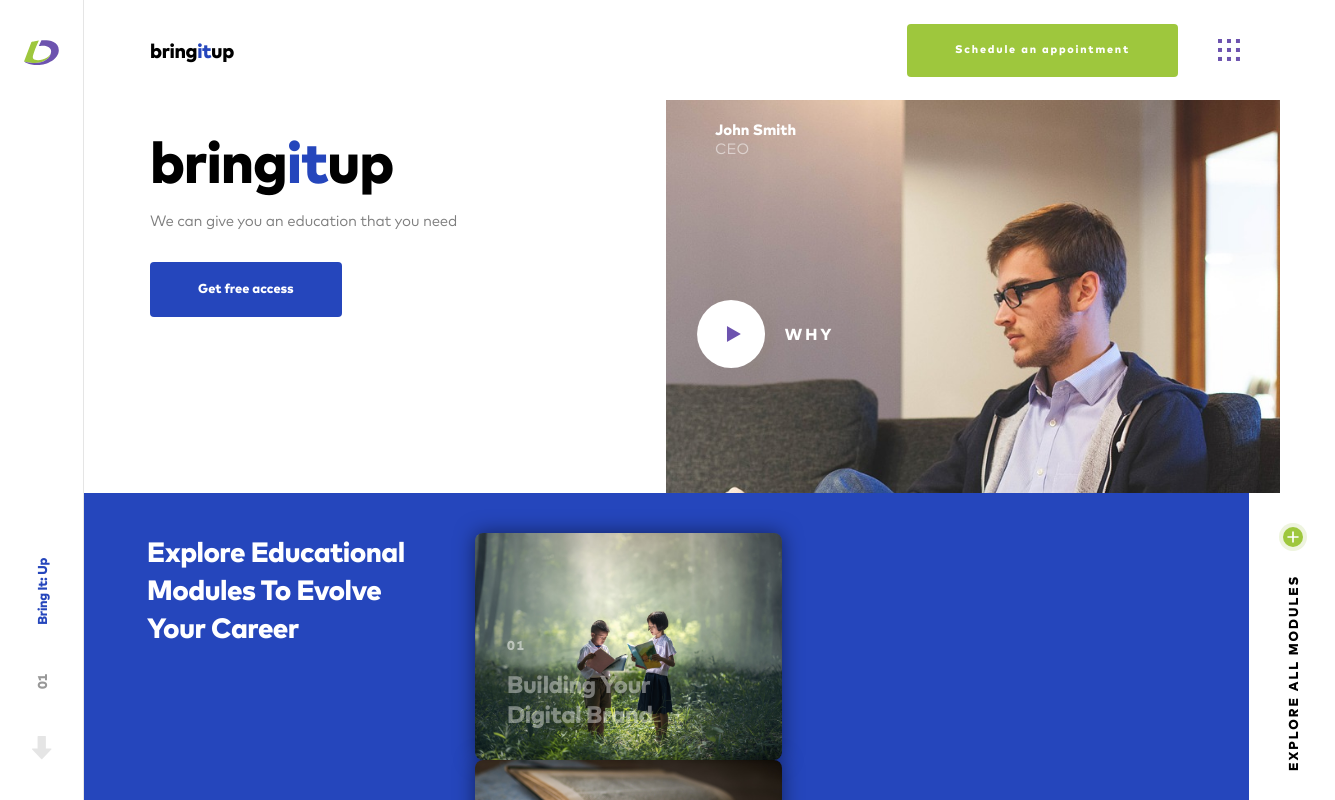
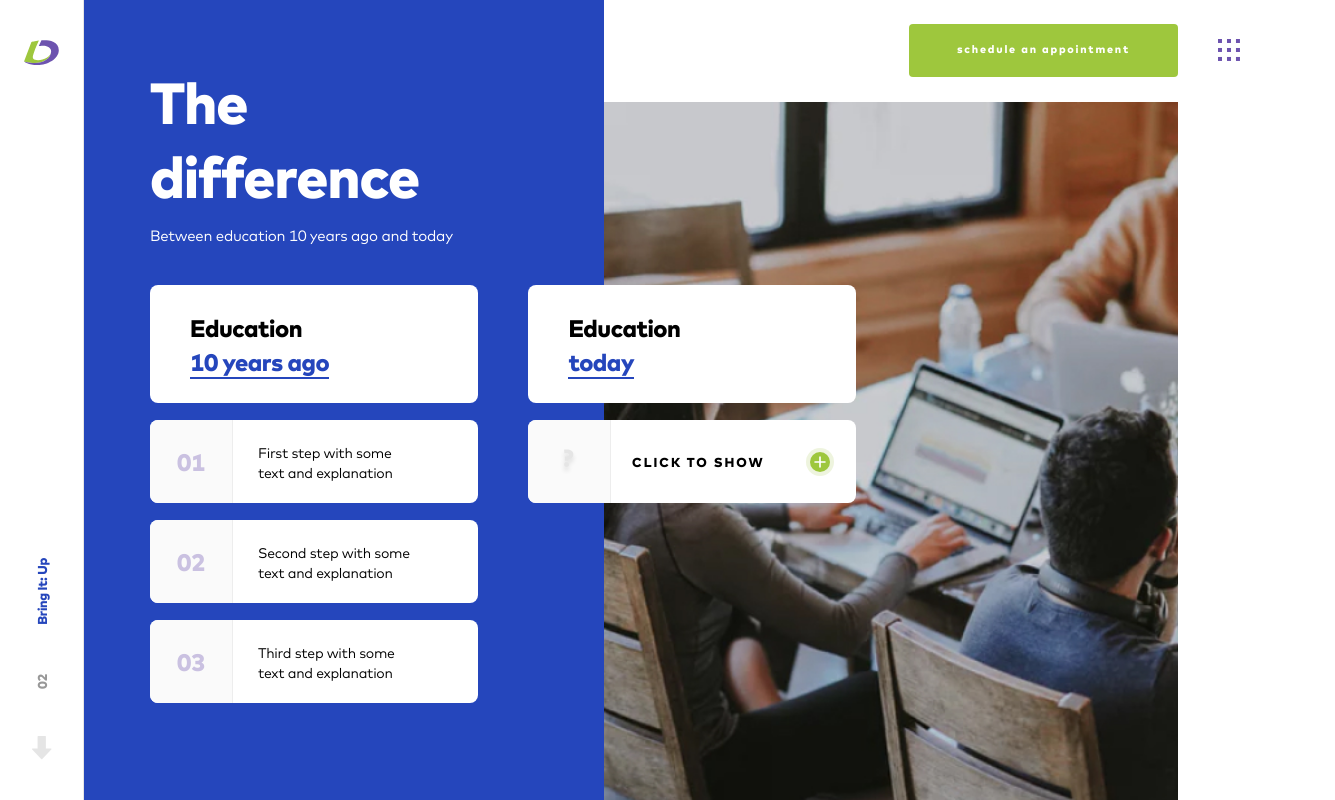
Before and after one commit to NecroSith/Javascript_4.0_final, a plain HTML site: page index.html in a window 1280 px wide. Both pictures are taken after a click on the link 41 px from the left and 748 px from the top of the page. Shown: the top 800 px of the page, 1335 px wide, since content can reach past the window. Drawn offline with Linux system fonts and the light colour scheme.

Commit message:
Slider on the main page done

```diff
--- a/index.html
+++ b/index.html
@@ -10,7 +10,7 @@
 </head>
 <body>
     <div class="page">
-        <div class="showup">
+        <div class="showup slide">
             <div class="menu">
                 <div class="evolve">bring<span>it</span>up</div>
                 <div class="menu__block">
@@ -180,7 +180,7 @@
         </div>
 
 
-        <div class="difference">
+        <div class="difference slide">
             <div class="menu">
                 <div class="evolve hidden">bring<span>it:</span>up</div>
                 <div class="menu__block">
@@ -293,7 +293,7 @@
             </div>
         </div>
 
-        <div class="modules">
+        <div class="modules slide">
             <div class="menu">
                 <div class="evolve hidden">bring<span>it:</span>up</div>
                 <div class="menu__block">
@@ -539,7 +539,7 @@
             </div>
         </div>
 
-        <div class="join">
+        <div class="join slide">
             <div class="menu">
                 <div class="evolve hidden">show<span>up:</span>evolve</div>
                 <div class="menu__block">
@@ -658,7 +658,7 @@
             </div>
         </div>
 
-        <div class="feed">
+        <div class="feed slide">
             <div class="menu">
                 <div class="evolve hidden">bring<span>it:</span>up</div>
                 <div class="menu__block">
@@ -880,7 +880,7 @@
             </div>
         </div>
 
-        <div class="schedule">
+        <div class="schedule slide">
             <div class="menu">
                 <div class="evolve hidden">bring<span>it:</span>up</div>
                 <div class="menu__block">
@@ -999,7 +999,7 @@
     </div>
     <div class="overlay">
         <div class="video">
-            <iframe autoplay="1" id="frame" width="100%" height="100%" src="none" frameborder="0" allow="autoplay; encrypted-media" allowfullscreen></iframe>
+            <!-- <iframe autoplay="1" id="frame" width="100%" height="100%" src="none" frameborder="0" allow="autoplay; encrypted-media" allowfullscreen></iframe> -->
             <div class="close">&times;</div>
         </div>
     </div>
--- a/js/script.js
+++ b/js/script.js
@@ -3,5 +3,57 @@ window.addEventListener('DOMContentLoaded', function() {
 
     let mentorBlock = document.getElementsByClassName('hanson')[0];
 
+    let slideIndex = 1,
+        slides = document.querySelectorAll('.slide'),
+        next = document.querySelectorAll('.next');
+
+    function showSlides(item) {
+
+        if (item > slides.length) {
+            slideIndex = 1;
+        }
+        if (item < 1) {
+            slideIndex = slides.length;
+        }
+        slides.forEach((slide) => {
+            slide.style.display = 'none';
+            slide.style.opacity = 0.1;
+        });
+
+        slides[slideIndex - 1].style.display = 'block';
+        changeOpacity(slides[slideIndex - 1], 0, 1);
+    };
+
+    function changeOpacity(element, from, to) {
+        let timer = setInterval(function() {
+            if (from >= to) {
+                clearInterval(timer);
+            }
+            else {
+                from += 0.1;
+                element.style.opacity = from;
+            }
+        }, 100);
+    }
+
+    function nextSlide(item) {
+        slideIndex += item;
+        showSlides(slideIndex);
+
+    }
+
+    function currentSlide(item) {
+        showSlides(slideIndex = item);
+    }
+
+    next.forEach(function(element) {
+        element.addEventListener('click', function() {
+            console.log(slideIndex);
+            nextSlide(1);
+            console.log(slideIndex);
+        });
+    })
+
+    showSlides(slideIndex);
 
 });
```
